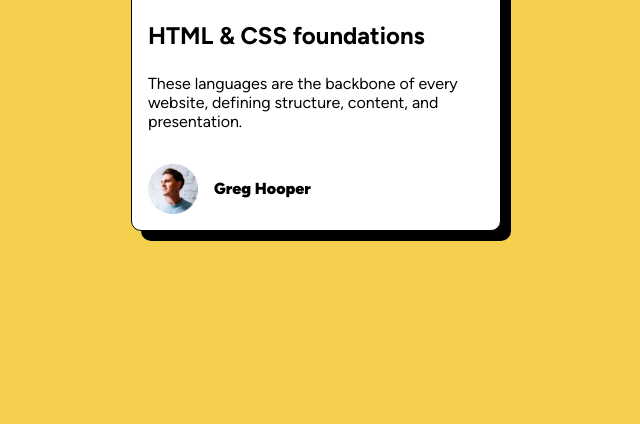
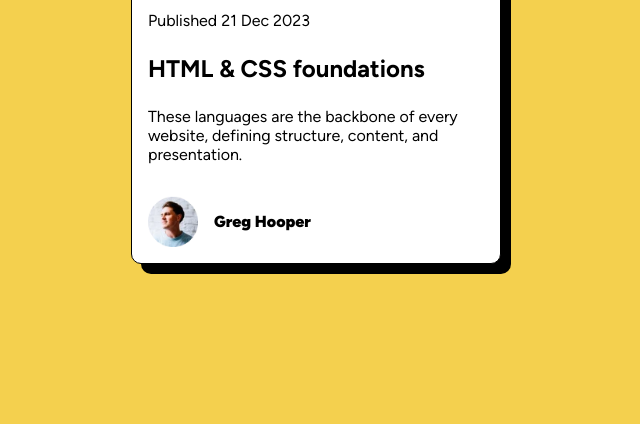
Before and after one commit to asrover01/mentor-social-page, a plain HTML site: page blog-card/index.html in a window 1280 px wide. Shown: the part 442-866 px from the top of the page, without its empty margins (324-964 px from the left). Before the commit the page ends 800 px from the top, so only its background shows below. Drawn offline with Linux system fonts and the light colour scheme.

Commit message:
Update styles.css

```diff
--- a/blog-card/styles.css
+++ b/blog-card/styles.css
@@ -19,12 +19,12 @@ font-size:16px;
 }
 body{
     width:100vw;
-    height:100vh;
+
     background-color: var(--yellow);
     display: flex;
 }
 .card{
-    margin: 15vh 5vw;
+    margin: 10rem 5vw;
     background-color: var(--white);
     padding:1rem;
     border-radius: 10px;
@@ -68,6 +68,6 @@ footer{
 }
 @media only screen and (min-width:400px){
     .card{
-        margin: auto;
+        margin: 10rem auto;
     }
 }
```
